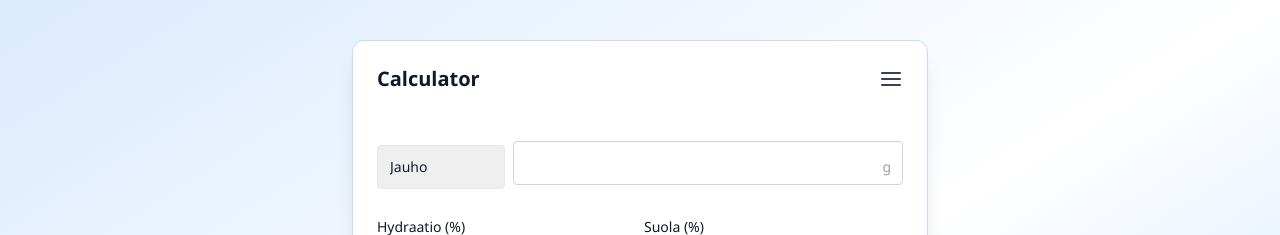
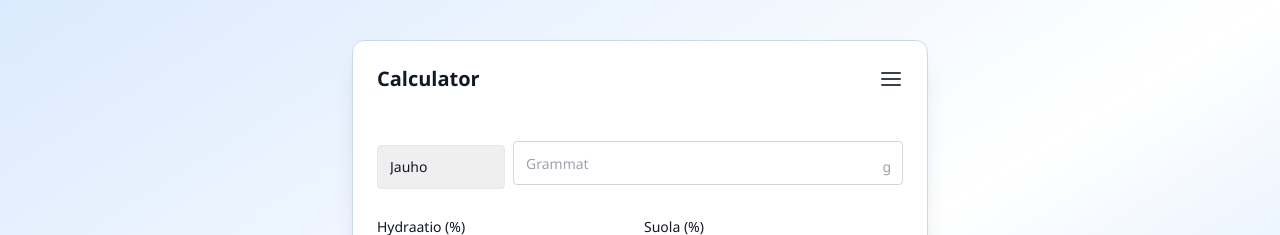
Before and after one commit to VilleJLehtola/Dough-calculator, a React (Vite) app: page / in a window 1280 px wide. Shown: the top 235 px of the page. Built offline with nearby package versions, Linux system fonts and the light colour scheme; no server answers.

Commit message:
Update CalculatorForm.jsx

```diff
--- a/src/components/CalculatorForm.jsx
+++ b/src/components/CalculatorForm.jsx
@@ -47,7 +47,7 @@ export default function CalculatorForm({
         <div className="flex-1 relative">
           <input
             type="number"
-      placeholder={t(" ")}
+            placeholder={t("Grams")}
             value={inputGrams}
             onChange={(e) => setInputGrams(e.target.value)}
             title={t("Input amount tooltip")}
@@ -58,9 +58,6 @@ export default function CalculatorForm({
           </span>
         </div>
       </div>
-
-
-
 
       {/* Hydration + Salt */}
       <div className="flex space-x-2">
```
Lines whose indentation alone changed are shown as unchanged.
